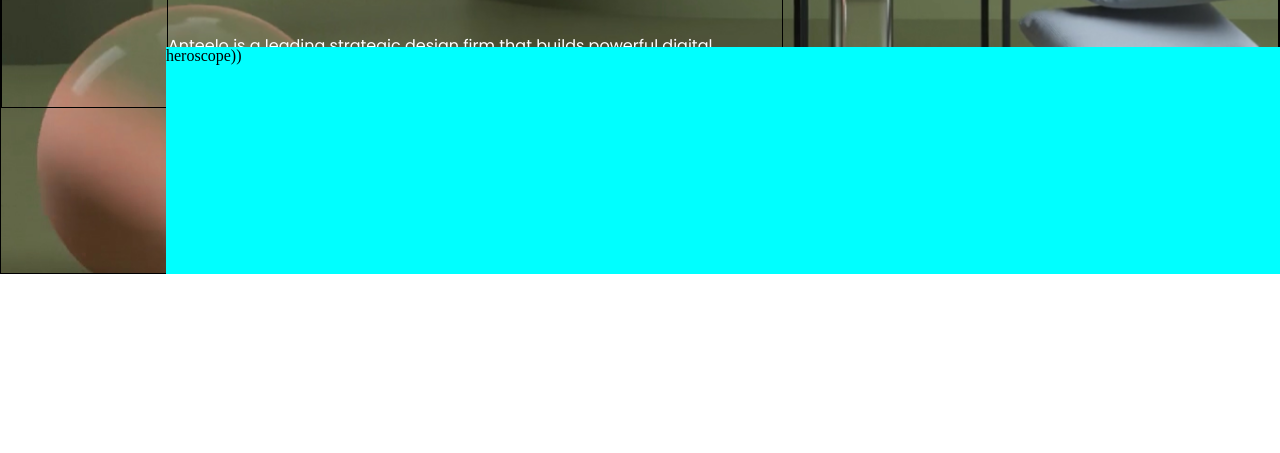
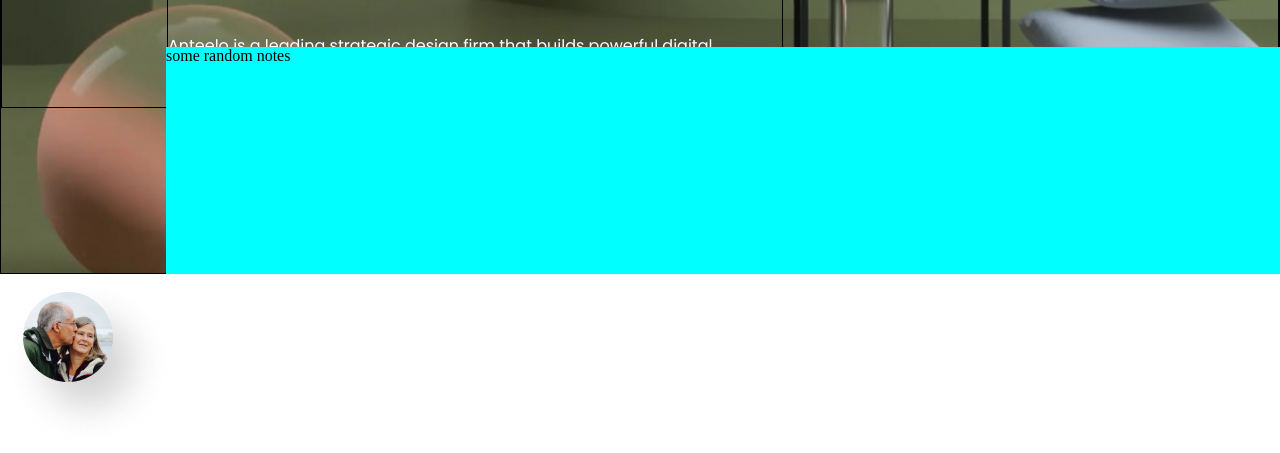
Before and after one commit to Bambarbeakirkudu/webovio, a plain HTML site: page index.html in a window 1280 px wide. Shown: the part 537-990 px from the top of the page. Before the commit the page ends 811 px from the top, so only its background shows below. Drawn offline with Linux system fonts and the light colour scheme.

Commit message:
update index
add img

```diff
--- a/index.html
+++ b/index.html
@@ -34,6 +34,7 @@
         </div>
       </div>
     </header>
-    <section class="clients">heroscope))</section>
+    <section class="clients">some random notes</section>
+    <div><img src="Oval.png" alt=""></div>
   </body>
 </html>
```
